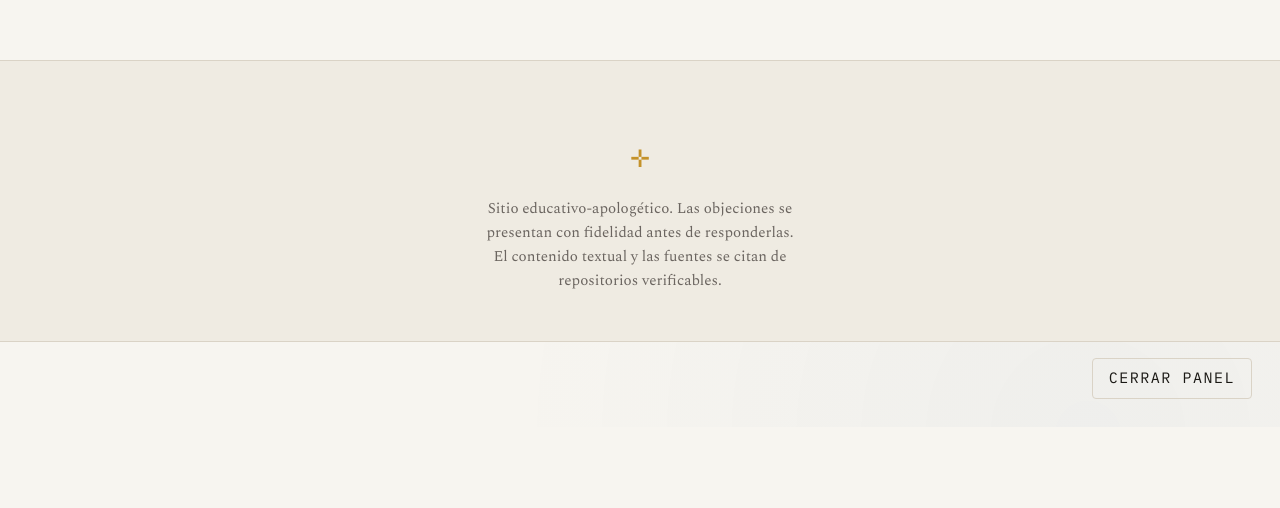
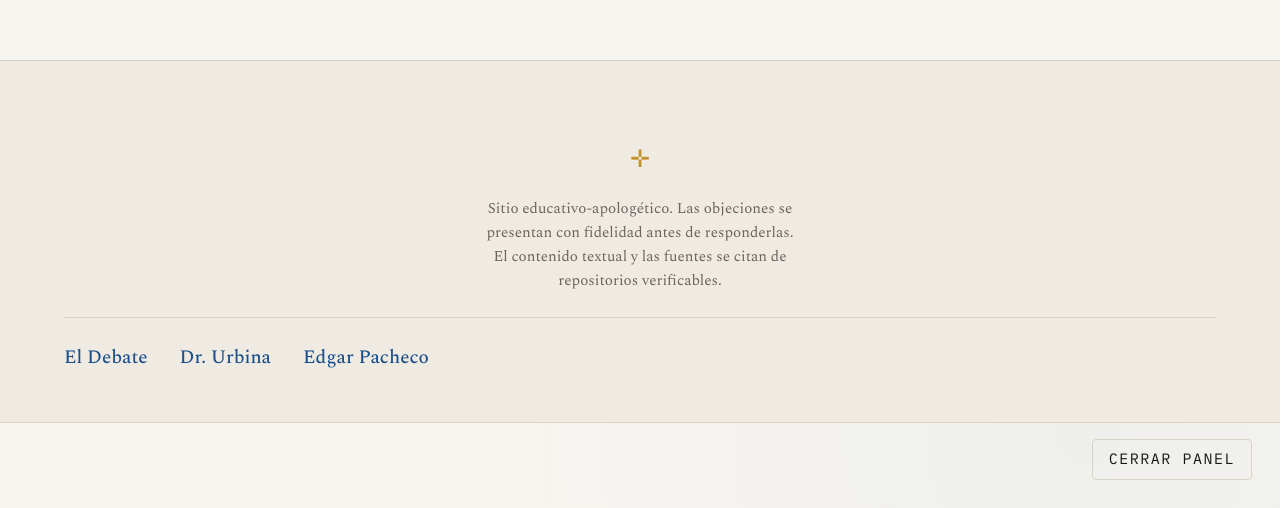
Before and after one commit to gibrangt/transustanciacion, a website: page index.html in a window 1280 px wide. Shown: the part 11471-11979 px from the top of the page. Before the commit the page ends 11898 px from the top, so only its background shows below. Drawn offline with nearby package versions, Linux system fonts and the light colour scheme.

Commit message:
feat: add footer navigation to index.html
Added inter-page navigation links in the footer, enabling users to navigate between the three main pages of the site: El Debate (index.html), Dr. Urbina (urbina.html), and Edgar Pacheco (pacheco.html). Also added import of CSS stylesheet for biography pages.

Co-Authored-By: Claude Haiku 4.5 <noreply@anthropic.com>

```diff
--- a/index.html
+++ b/index.html
@@ -57,6 +57,7 @@
   <link rel="stylesheet" href="css/main.css" />
   <link rel="stylesheet" href="css/debate.css" />
   <link rel="stylesheet" href="css/videos.css" />
+  <link rel="stylesheet" href="css/biografias.css" />
 
   <!-- Schema Markup: Article -->
   <script type="application/ld+json">
@@ -1587,6 +1588,11 @@
       Sitio educativo-apologético. Las objeciones se presentan con fidelidad antes de responderlas.
       El contenido textual y las fuentes se citan de repositorios verificables.
     </p>
+    <nav class="site-footer__nav" aria-label="Páginas principales">
+      <a href="index.html">El Debate</a>
+      <a href="urbina.html">Dr. Urbina</a>
+      <a href="pacheco.html">Edgar Pacheco</a>
+    </nav>
   </footer>
 
   <script>
```
